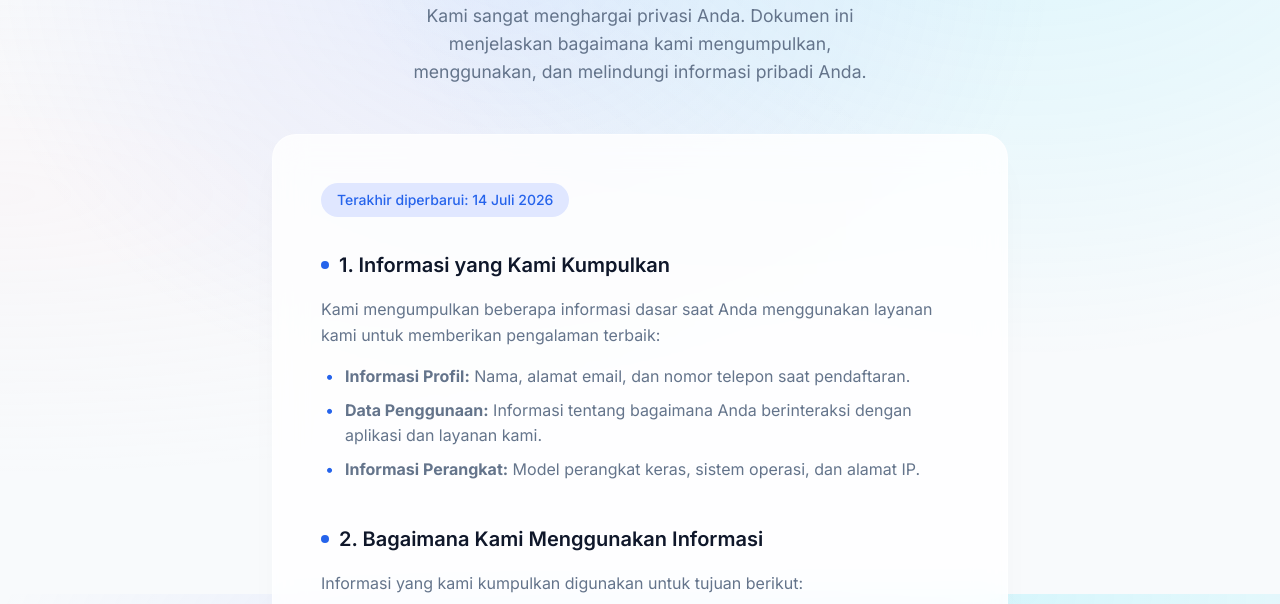
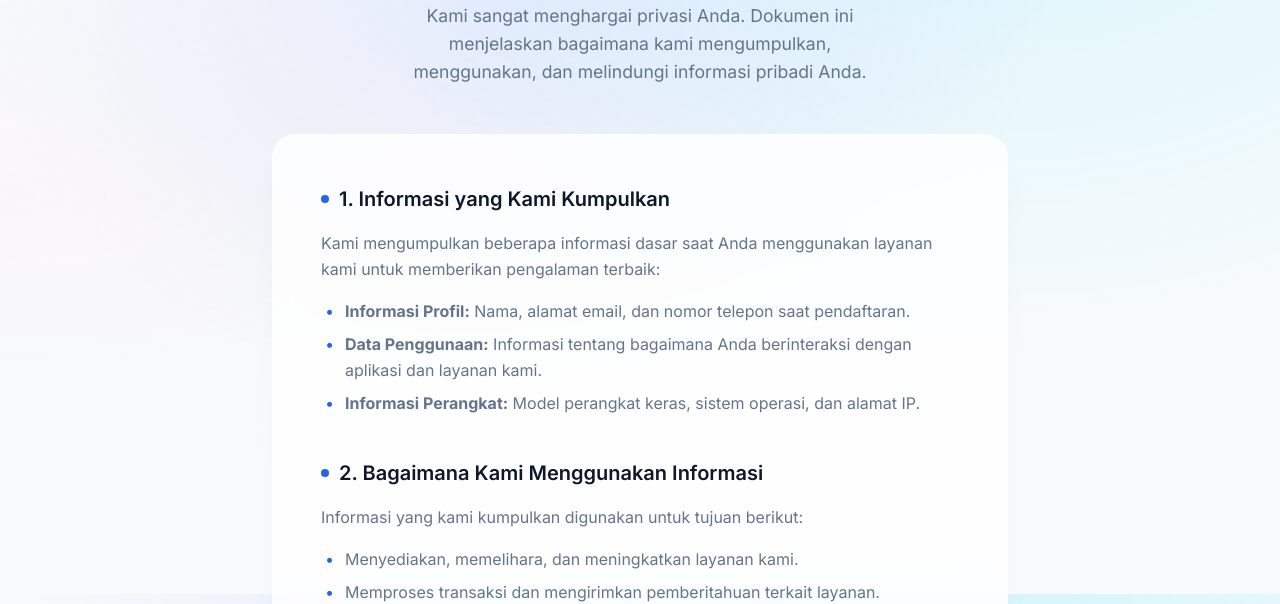
Before and after one commit to sucofindounitbistek/privacy_policy, a plain HTML site: page index.html in a window 1280 px wide. Shown: the part 206-810 px from the top of the page. Drawn offline with Linux system fonts and the light colour scheme.

Commit message:
chore: comment out the last updated date badge in the privacy policy

```diff
--- a/index.html
+++ b/index.html
@@ -256,7 +256,7 @@
         </div>
 
         <div class="policy-container">
-            <div class="update-badge">Terakhir diperbarui: 14 Juli 2026</div>
+            <!-- <div class="update-badge">Terakhir diperbarui: 14 Juli 2026</div> -->
 
             <div class="section">
                 <h3>1. Informasi yang Kami Kumpulkan</h3>
```
